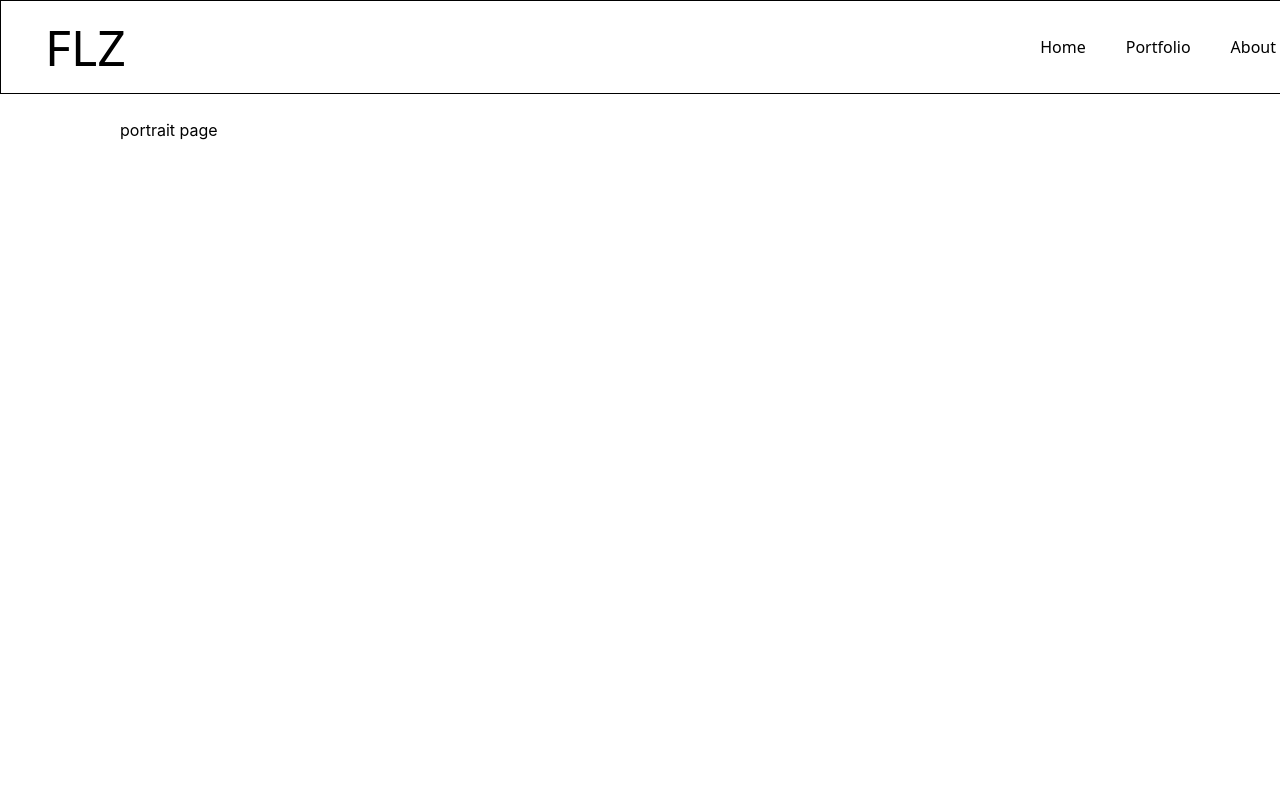
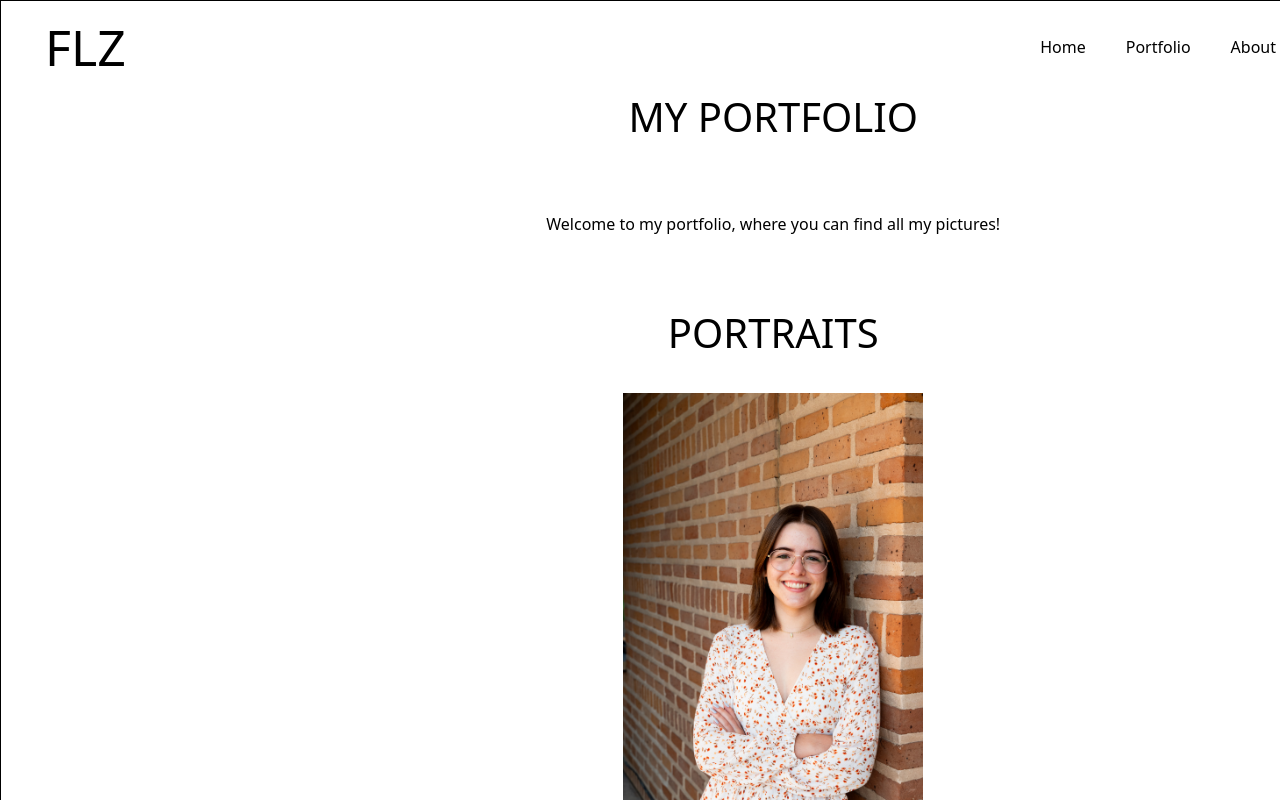
Before and after one commit to faithz314/photo-portfolio, a React (Create React App) app in the folder my-react-app/: page /portfolio in a window 1280 px wide. Built offline with nearby package versions, Linux system fonts and the light colour scheme.

Commit message:
an attempt at the portfolio page

```diff
--- a/my-react-app/src/App.css
+++ b/my-react-app/src/App.css
@@ -1,17 +1,26 @@
 .App {
   text-align: center;
+  width: 100%;
+  height: 100vh; /* Adjust as needed */
+  overflow-y: auto; /* Enable vertical scrollbar */
+  padding: 20px; /* Example padding */
+  max-height: 400px;
+  overflow-y: scroll;
+  background-color: black;
 }
 
-.App-logo {
-  height: 40vmin;
-  pointer-events: none;
+h1, h2{
+  font-family: system-ui, -apple-system, BlinkMacSystemFont, 'Segoe UI', Roboto, Oxygen, Ubuntu, Cantarell, 'Open Sans', 'Helvetica Neue', sans-serif;
+  font-size: 40px;
+  font-weight: 50;
 }
 
-@media (prefers-reduced-motion: no-preference) {
-  .App-logo {
-    animation: App-logo-spin infinite 20s linear;
-  }
+nav, p{
+  padding: 20px;
+  font-family:system-ui, -apple-system, BlinkMacSystemFont, 'Segoe UI', Roboto, Oxygen, Ubuntu, Cantarell, 'Open Sans', 'Helvetica Neue', sans-serif;
+  color:black;
 }
+
 
 .App-header {
   background-color: #282c34;
--- a/my-react-app/src/pages/About.js
+++ b/my-react-app/src/pages/About.js
@@ -7,10 +7,10 @@ import Contact from '../components/Contact.js';
 function About(){
     return(
 
-        <div>
+    <div className= 'about'>
     <div className= 'about-content'>
         <div className= 'bio'>
-        <h2>Hi, my name is Faith. </h2>
+        <h2>HI, MY NAME IS FAITH. </h2>
             <p> I'm a portrait + event photographer based in Houston, TX. I discovered
                 photography my first semester of college and found an awesome
                 photographer community at the same time. I have been taking photos
--- a/my-react-app/src/pages/Portfolio.js
+++ b/my-react-app/src/pages/Portfolio.js
@@ -1,9 +1,30 @@
 import React from 'react'
 import '../styles/Portfolio.css';
+import Aden from '../images/Portraits/DSC_5441.jpg'
+
 
 function Portfolio(){
     return(
-        <div className= "scroll">portrait page </div>
+        <div>
+        <div className= "scroll" style ={{width: '100%'}}>
+
+
+            <h1> MY PORTFOLIO </h1>
+            <p> Welcome to my portfolio, where you can find all my pictures! </p>
+
+            <h1> PORTRAITS </h1>
+            <img src= {Aden} alt= 'aden headshot'style={{ width: '300px', height: 'auto' }}></img>
+
+            <h1> EVENTS </h1>
+            <img src ></img>
+
+            <h1> PUBLISHED </h1>
+            <img src ></img>
+
+            <h1> COLLECTIONS </h1>
+            <img src ></img>
+        </div>
+        </div>
 
     )
 
--- a/my-react-app/src/styles/About.css
+++ b/my-react-app/src/styles/About.css
@@ -1,14 +1,25 @@
+.about{
+  width: 100%;
+  height: 100vh;
+  overflow-y: auto; /* Enable vertical scrollbar */
+  color: red;
+
+}
+
+
 .about-content{
     position: fixed; /* this sets the bar in the same relative position no matter how the user scrolls */
     top: 100px; /* top and left set the navbar to top left corner of the window */
     left: 0px;
     width: 100%; /* 100% of the viewer of the screen*/
+    height: 100%;
     display: flex;
     flex-wrap: wrap;
     flex-direction: row;
     justify-content: center;
     padding: 15px;
     transition: transform 0.3s ease; /* basically what it sounds like but so slay*/
+
 }
 
 .bio{
--- a/my-react-app/src/styles/Portfolio.css
+++ b/my-react-app/src/styles/Portfolio.css
@@ -1,7 +1,14 @@
 .scroll{
-    position: fixed;
+    width:100%;
+    border: 1px;
+    border-color: black;
+    display: flex;
+    flex-direction: column;
+    justify-content: center;
+    align-items: center;
+
+    overflow-y: auto;
     padding: 20px;
-    top: 100px;
-    left: 100px;
+    margin: 20px;
 
 }
```
Also changed, not shown: my-react-app/src/images/Portraits/DSC_5441.jpg (added).
